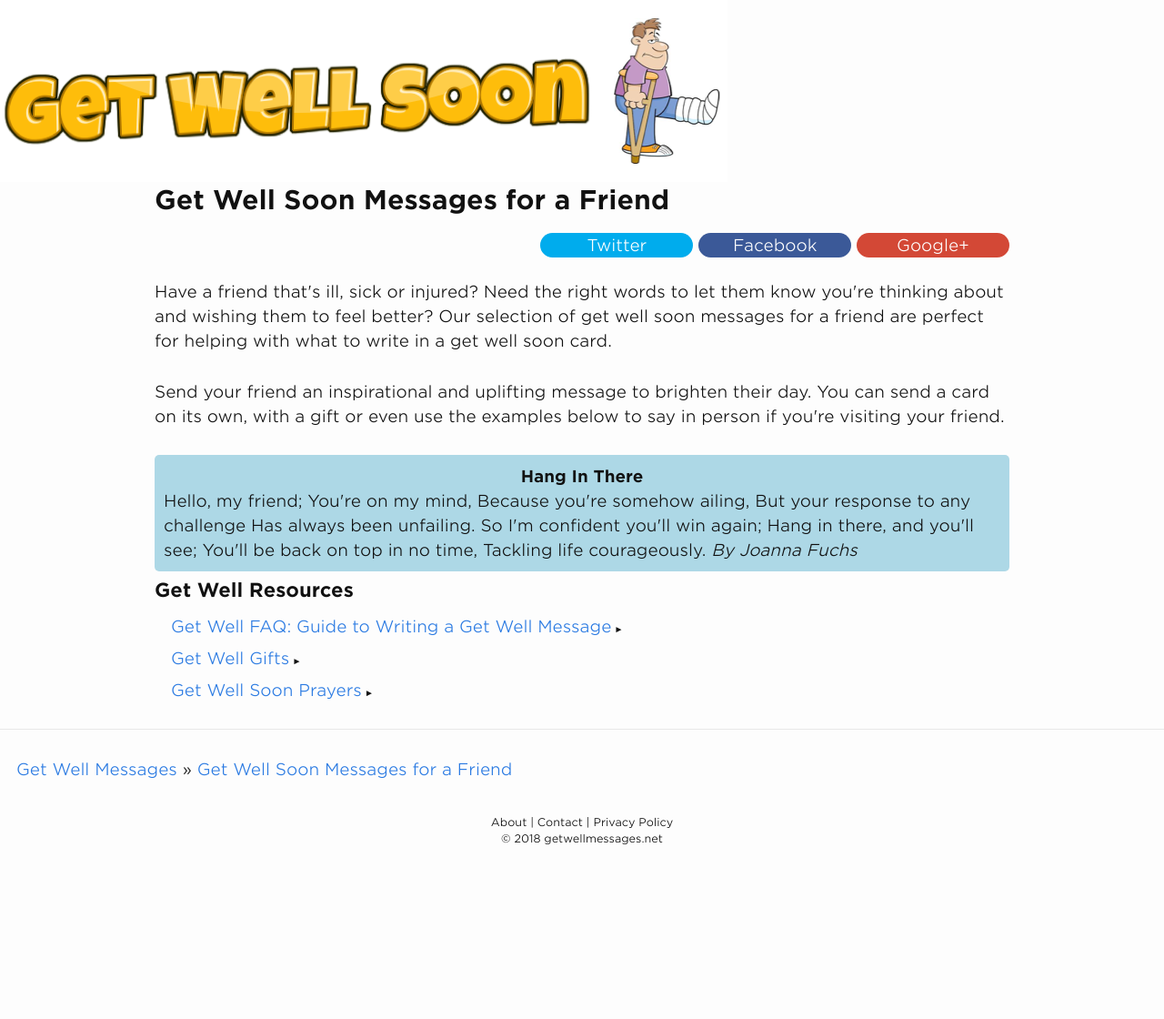
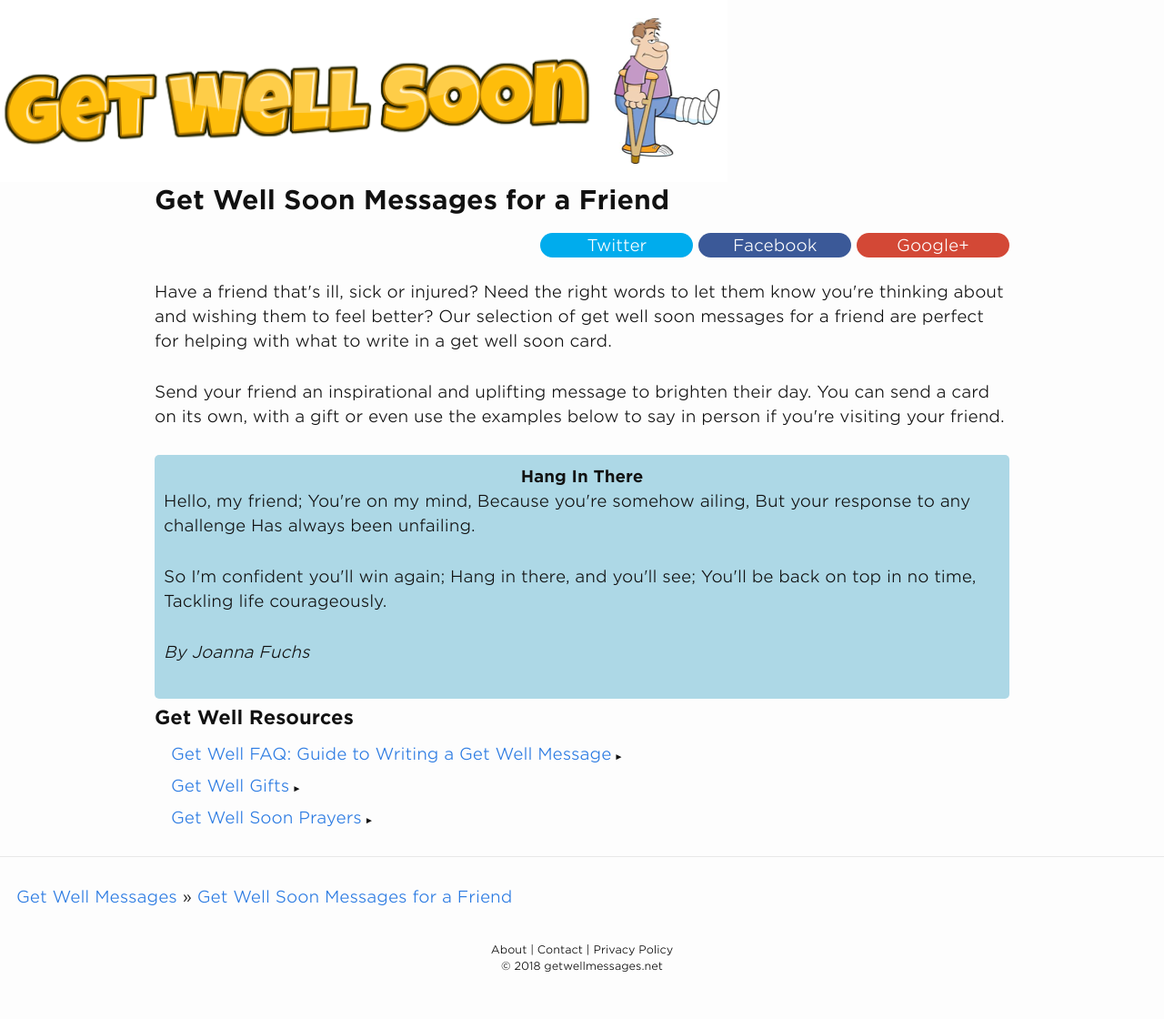
Before and after one commit to andyml123/andyml123.github.io, a Jekyll site: the page built from get-well-soon-messages-for-a-friend.md, in a window 1280 px wide. Shown: the whole page at 91% size. Built offline with Jekyll 4.4.1, drawn with Linux system fonts in a browser that asks for light colours; before the commit the page ends 980 px from its top, so only the background shows below that.

Commit message:
Update get-well-soon-messages-for-a-friend.md

```diff
--- a/get-well-soon-messages-for-a-friend.md
+++ b/get-well-soon-messages-for-a-friend.md
@@ -18,16 +18,16 @@ Send your friend an inspirational and uplifting message to brighten their day. Y
 
 <div class="poems">
   <div class="poem-title">Hang In There</div>
-
+<p>
 Hello, my friend; You're on my mind,
 Because you're somehow ailing,
 But your response to any challenge
 Has always been unfailing.
-
-So I'm confident you'll win again;
+  </p>
+<p>So I'm confident you'll win again;
 Hang in there, and you'll see;
 You'll be back on top in no time,
-Tackling life courageously.
+  Tackling life courageously.</p>
 
-<i>By Joanna Fuchs</i>
+<p><i>By Joanna Fuchs</i></p>
 </div>
```
